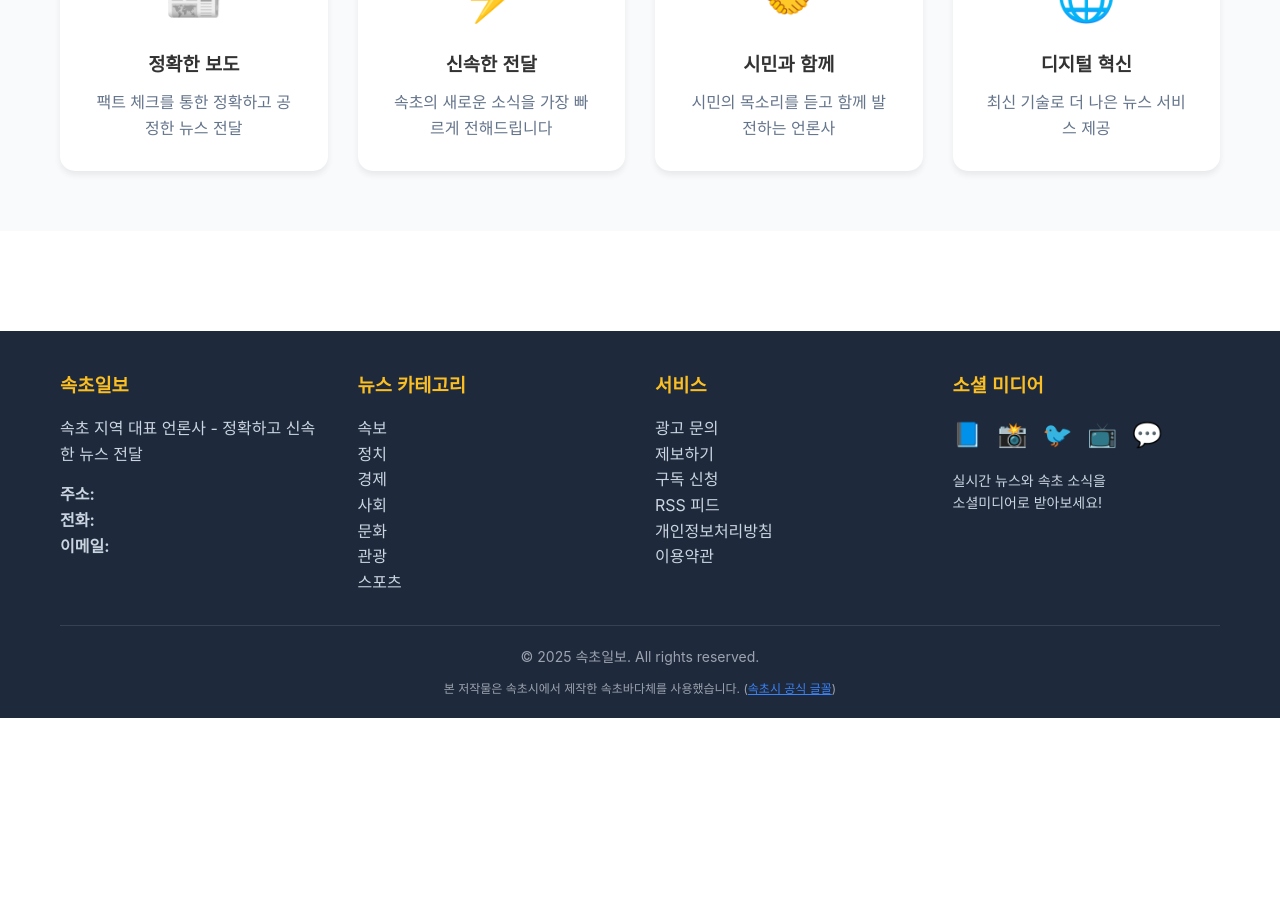
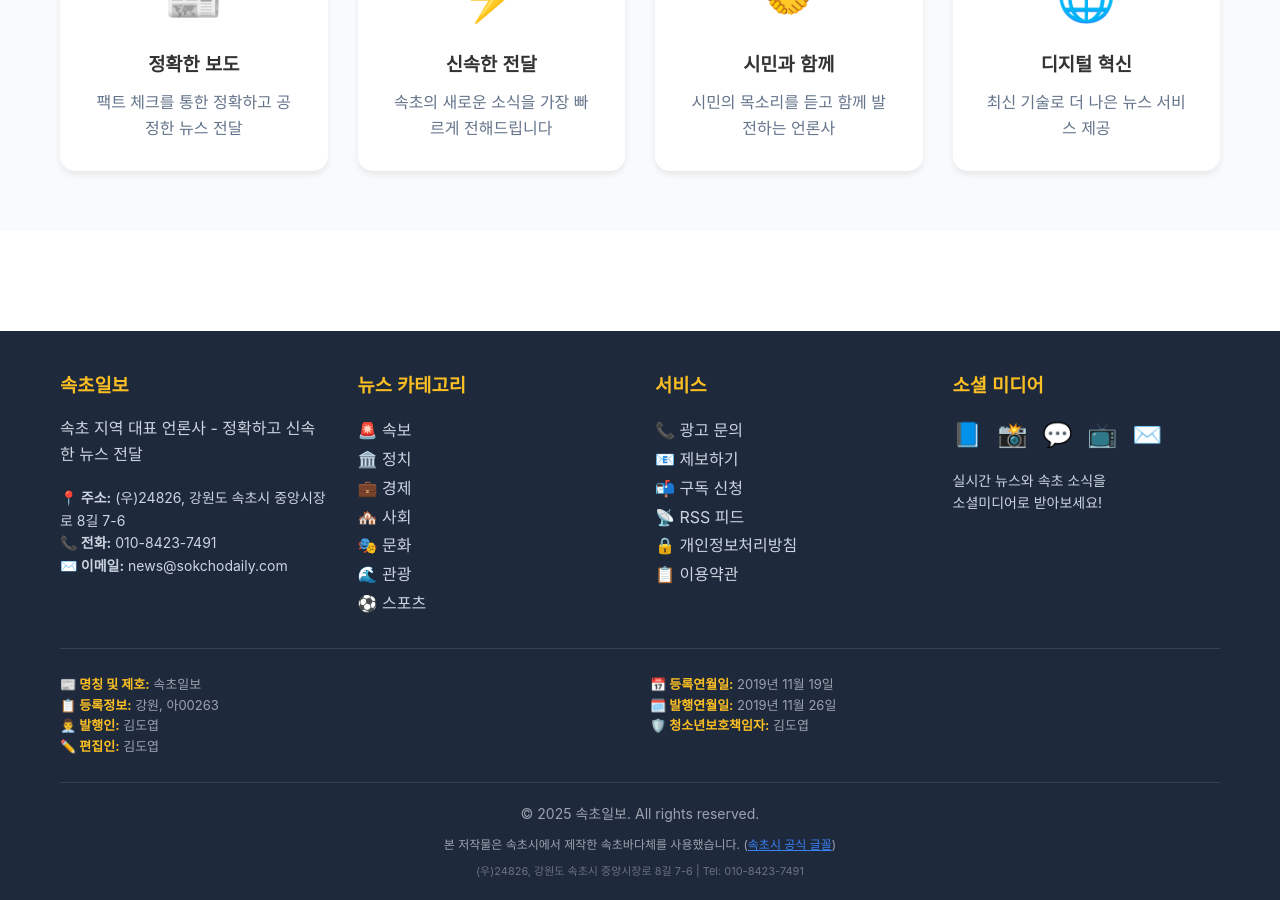
Before and after one commit to sokchodaily/sokchodaily.github.io, a Jekyll site: the page built from index.html, in a window 1280 px wide and 900 px high, scrolled down 2113 px. Built offline with Jekyll 4.4.1, drawn with Linux system fonts in a browser that asks for light colours; some web fonts are replaced; before the commit the page ends 2831 px from its top, so only the background shows below that.

Commit message:
Update footer.html

```diff
--- a/_includes/footer.html
+++ b/_includes/footer.html
@@ -4,60 +4,80 @@
             <div class="footer-section">
                 <h3>속초일보</h3>
                 <p>{{ site.description }}</p>
-                <p style="margin-top: 15px;">
-                    <strong>주소:</strong> {{ site.address }}<br>
-                    <strong>전화:</strong> {{ site.phone }}<br>
-                    <strong>이메일:</strong> {{ site.email }}
-                </p>
+                <div style="margin-top: 20px; font-size: 14px; line-height: 1.8;">
+                    <p><strong>📍 주소:</strong> {{ site.company.address }}</p>
+                    <p><strong>📞 전화:</strong> {{ site.contact.phone }}</p>
+                    <p><strong>✉️ 이메일:</strong> {{ site.contact.email }}</p>
+                </div>
             </div>
 
             <div class="footer-section">
                 <h3>뉴스 카테고리</h3>
-                <ul style="list-style: none;">
-                    <li><a href="{{ '/category/breaking' | relative_url }}">속보</a></li>
-                    <li><a href="{{ '/category/politics' | relative_url }}">정치</a></li>
-                    <li><a href="{{ '/category/economy' | relative_url }}">경제</a></li>
-                    <li><a href="{{ '/category/society' | relative_url }}">사회</a></li>
-                    <li><a href="{{ '/category/culture' | relative_url }}">문화</a></li>
-                    <li><a href="{{ '/category/tourism' | relative_url }}">관광</a></li>
-                    <li><a href="{{ '/category/sports' | relative_url }}">스포츠</a></li>
+                <ul style="list-style: none; line-height: 1.8;">
+                    <li><a href="{{ '/category/breaking' | relative_url }}">🚨 속보</a></li>
+                    <li><a href="{{ '/category/politics' | relative_url }}">🏛️ 정치</a></li>
+                    <li><a href="{{ '/category/economy' | relative_url }}">💼 경제</a></li>
+                    <li><a href="{{ '/category/society' | relative_url }}">🏘️ 사회</a></li>
+                    <li><a href="{{ '/category/culture' | relative_url }}">🎭 문화</a></li>
+                    <li><a href="{{ '/category/tourism' | relative_url }}">🌊 관광</a></li>
+                    <li><a href="{{ '/category/sports' | relative_url }}">⚽ 스포츠</a></li>
                 </ul>
             </div>
 
             <div class="footer-section">
                 <h3>서비스</h3>
-                <ul style="list-style: none;">
-                    <li><a href="#">광고 문의</a></li>
-                    <li><a href="#">제보하기</a></li>
-                    <li><a href="#">구독 신청</a></li>
-                    <li><a href="#">RSS 피드</a></li>
-                    <li><a href="#">개인정보처리방침</a></li>
-                    <li><a href="#">이용약관</a></li>
+                <ul style="list-style: none; line-height: 1.8;">
+                    <li><a href="tel:{{ site.contact.phone }}">📞 광고 문의</a></li>
+                    <li><a href="mailto:{{ site.contact.email }}">📧 제보하기</a></li>
+                    <li><a href="#">📬 구독 신청</a></li>
+                    <li><a href="{{ '/feed.xml' | relative_url }}">📡 RSS 피드</a></li>
+                    <li><a href="#">🔒 개인정보처리방침</a></li>
+                    <li><a href="#">📋 이용약관</a></li>
                 </ul>
             </div>
 
             <div class="footer-section">
                 <h3>소셜 미디어</h3>
                 <div style="display: flex; gap: 15px; margin-top: 15px;">
-                    <a href="#" style="font-size: 24px; color: #3b82f6;">📘</a>
-                    <a href="#" style="font-size: 24px; color: #3b82f6;">📸</a>
-                    <a href="#" style="font-size: 24px; color: #3b82f6;">🐦</a>
-                    <a href="#" style="font-size: 24px; color: #3b82f6;">📺</a>
-                    <a href="#" style="font-size: 24px; color: #3b82f6;">💬</a>
+                    <a href="#" style="font-size: 24px; color: #3b82f6;" title="페이스북">📘</a>
+                    <a href="#" style="font-size: 24px; color: #3b82f6;" title="인스타그램">📸</a>
+                    <a href="#" style="font-size: 24px; color: #3b82f6;" title="카카오톡">💬</a>
+                    <a href="#" style="font-size: 24px; color: #3b82f6;" title="유튜브">📺</a>
+                    <a href="mailto:{{ site.contact.email }}" style="font-size: 24px; color: #3b82f6;" title="이메일">✉️</a>
                 </div>
-                <p style="margin-top: 15px; font-size: 14px;">
+                <p style="margin-top: 15px; font-size: 14px; color: #cbd5e1;">
                     실시간 뉴스와 속초 소식을<br>
                     소셜미디어로 받아보세요!
                 </p>
             </div>
         </div>
 
+        <!-- 회사 정보 섹션 (언론사 필수 정보) -->
+        <div style="border-top: 1px solid #374151; margin-top: 30px; padding-top: 25px;">
+            <div style="display: grid; grid-template-columns: repeat(auto-fit, minmax(300px, 1fr)); gap: 20px; margin-bottom: 25px; font-size: 13px; color: #9ca3af;">
+                <div>
+                    <p><strong style="color: #fbbf24;">📰 명칭 및 제호:</strong> {{ site.company.name }}</p>
+                    <p><strong style="color: #fbbf24;">📋 등록정보:</strong> {{ site.company.registration }}</p>
+                    <p><strong style="color: #fbbf24;">👨‍💼 발행인:</strong> {{ site.company.publisher }}</p>
+                    <p><strong style="color: #fbbf24;">✏️ 편집인:</strong> {{ site.company.editor }}</p>
+                </div>
+                <div>
+                    <p><strong style="color: #fbbf24;">📅 등록연월일:</strong> {{ site.company.established }}</p>
+                    <p><strong style="color: #fbbf24;">🗓️ 발행연월일:</strong> {{ site.company.published }}</p>
+                    <p><strong style="color: #fbbf24;">🛡️ 청소년보호책임자:</strong> {{ site.company.youth_protection }}</p>
+                </div>
+            </div>
+        </div>
+
         <div class="footer-bottom">
-            <p>&copy; {{ 'now' | date: "%Y" }} 속초일보. All rights reserved.</p>
+            <p>&copy; {{ 'now' | date: "%Y" }} {{ site.company.name }}. All rights reserved.</p>
             <p style="margin-top: 10px; font-size: 12px;">
                 본 저작물은 속초시에서 제작한 속초바다체를 사용했습니다.
                 (<a href="https://www.sokcho.go.kr/portal/happysokcho/citysymbol/font" style="color: #3b82f6;">속초시 공식 글꼴</a>)
             </p>
+            <p style="margin-top: 8px; font-size: 11px; color: #6b7280;">
+                {{ site.company.address }} | Tel: {{ site.contact.phone }}
+            </p>
         </div>
     </div>
 </footer>
```
